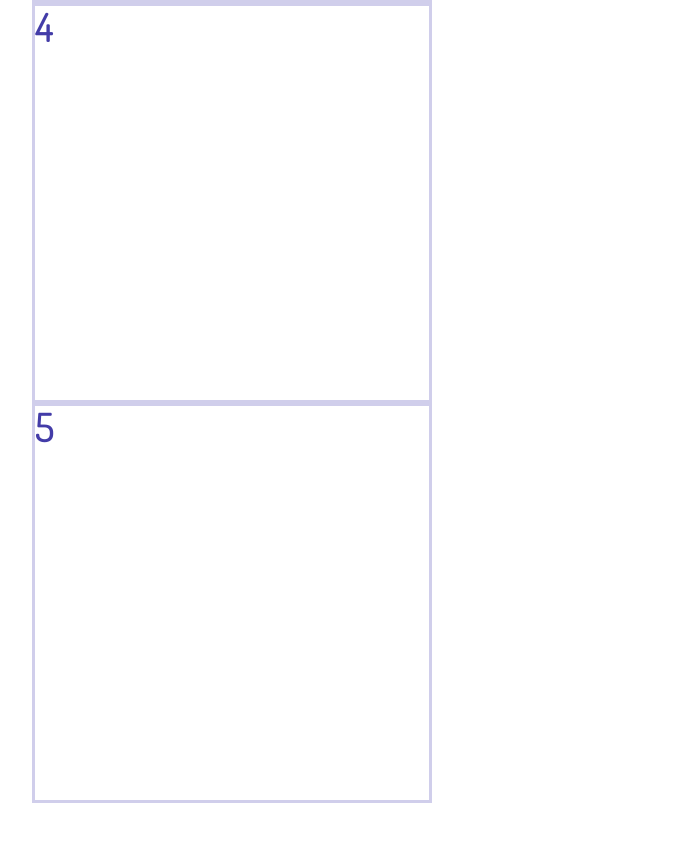
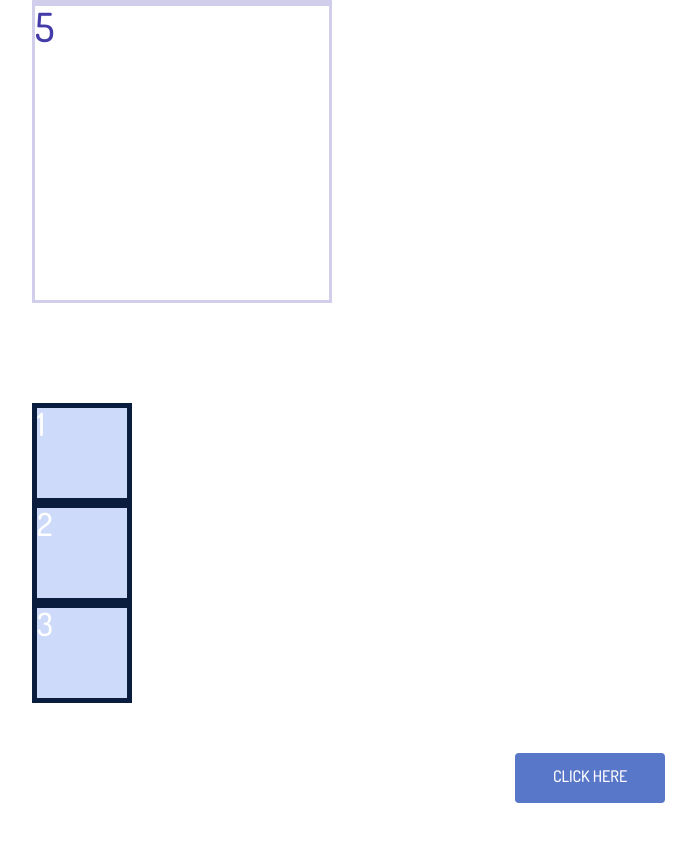
Before and after one commit to Marif-477/24.11.23-video, a plain HTML site: page index.html in a window 1280 px wide. Shown: the part 1197-2038 px from the top of the page, without its empty margins (50-746 px from the left). Before the commit the page ends 2000 px from the top, so only its background shows below. Drawn offline with nearby package versions, Linux system fonts and the light colour scheme.

Commit message:
media-hover-design

```diff
--- a/_first.sass
+++ b/_first.sass
@@ -1,14 +1,15 @@
 #first
+    margin-bottom: 100px
     .minibox
         font-size: 40px
         color: #433ca8
-        height: 400px
-        width: 400px
+        height: 300px
+        width: 300px
         border: solid #d0ceeb
         transition: 2s
         &:hover
-            height: 100px
-            width: 470px
+            height: 80px
+            width: 370px
             border: solid #645ebe
             border-width: 10px
     @media (max-width: 600px)
--- /dev/null
+++ b/_second.sass
@@ -0,0 +1,23 @@
+#second
+    margin-bottom: 50px
+    .minibox
+        font-size: 32px
+        color: #ffffff
+        height: 100px
+        width: 100px
+        background-color: #cedaf9
+        border: solid #0a1d3f
+        border-width: 5px
+        transition: 1s
+        transition-delay: 0.5s
+        &:hover
+            font-size: 40px
+            height: 300px
+            width: 300px
+            border-color: #b1f0cf
+    @media (max-width: 700px)
+        .minibox
+            height: 400px
+            width: 400px
+            background-color: #5572e3
+            border-color: #5572e3
--- /dev/null
+++ b/_third.sass
@@ -0,0 +1,14 @@
+#third
+    margin-bottom: 50px
+    .btn
+        color: #ffffff
+        height: 50px
+        width: 150px
+        background-color: #5977c8
+        padding: 10px 0 0
+        transition: 1s
+
+    @media (max-width: 800px)
+        .btn
+            color: #000000
+            background-color: #a91271
--- a/index.html
+++ b/index.html
@@ -34,6 +34,24 @@
                 </div>
             </div>
         </section>
+        <section id="second">
+            <div class="container">
+                <div class="row">
+                    <div class="box">
+                        <div class="minibox">1</div>
+                        <div class="minibox">2</div>
+                        <div class="minibox">3</div>
+                    </div>
+                </div>
+            </div>
+        </section>
+        <section id="third">
+            <div class="container">
+                <div class="row d-flex justify-content-center">
+                    <div class="btn"><h1>CLICK HERE</h1></div>
+                </div>
+            </div>
+        </section>
     </main>
 
     <footer>
--- a/style.sass
+++ b/style.sass
@@ -1,2 +1,4 @@
 @import main
 @import first
+@import second
+@import third
```
Also changed, not shown: style.css, 1 other file.
